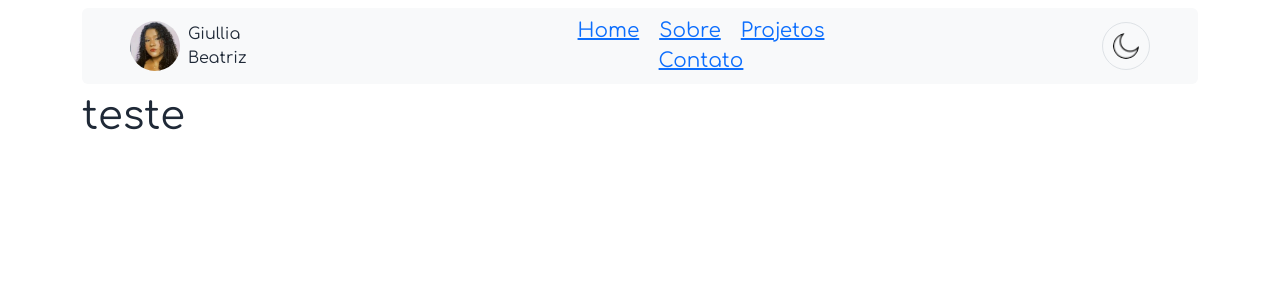
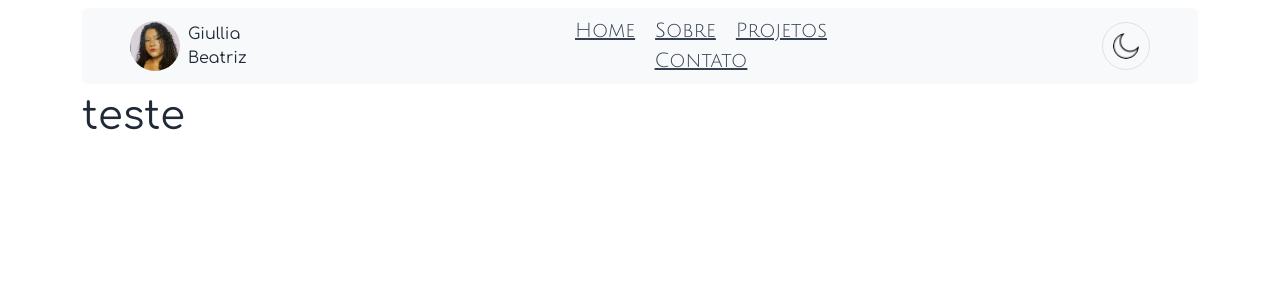
Before and after one commit to giulliabeatriz/portfolio, a React (Vite) app: page / in a window 1280 px wide. Shown: the top 300 px of the page. Built offline with nearby package versions, Linux system fonts and the light colour scheme.

Commit message:
[fix/add]: correções e inclusão de estilização via tailwind

```diff
--- a/src/components/Navbar/Navbar.jsx
+++ b/src/components/Navbar/Navbar.jsx
@@ -11,7 +11,7 @@ const Navbar = ({theme, setTheme}) => {
   const toggle_mode = ()=> {
     theme == 'light' ? setTheme('dark') : setTheme('light');
     console.log('clicked');
-  }
+    }
 
   return (
     <div className='py-2 align-items-center'>
@@ -23,10 +23,10 @@ const Navbar = ({theme, setTheme}) => {
           </span>
 
             <ul className="text-center m-0 col-lg-4">
-              <li><Link to="/">Home</Link></li>
-              <li><Link to="/sobre">Sobre</Link></li>
-              <li><Link to="/projetos">Projetos</Link></li>
-              <li><Link to="/contato">Contato</Link></li>
+              <li><Link to="/" className='font-heading text-gray-700 dark:text-gray-300'>Home</Link></li>
+              <li><Link to="/sobre" className='font-heading text-gray-700 dark:text-gray-300'>Sobre</Link></li>
+              <li><Link to="/projetos" className='font-heading text-gray-700 dark:text-gray-300'>Projetos</Link></li>
+              <li><Link to="/contato" className='font-heading text-gray-700 dark:text-gray-300'>Contato</Link></li>
             </ul>
 
             <button onClick={toggle_mode} aria-label='Alternar tema' className='toggle-icon rounded-circle p-2 border'>
--- a/src/components/Navbar/navbar.css
+++ b/src/components/Navbar/navbar.css
@@ -1,3 +1,8 @@
+nav {
+    --black: #000;
+    --white: #fff;
+}
+
 nav > span > img.profile {
     width: 50px;
 }
@@ -19,13 +24,17 @@ nav {
     background: #F8F9FA;
 }
 
+nav  li:hover {
+    color: #4F378B;
+}
+
 .toggle-icon {
     cursor: pointer;
     background-color: var(--grey);
 }
 
 .dark .navbar  {
-    background-color: #000;
+    background-color: var(--black);
     color: var(--white);
 }
 
@@ -35,11 +44,11 @@ nav {
 }
 
 .toggle-icon:active {
-  transform: scale(0.95);
-  box-shadow: inset 0 0 5px rgba(0,0,0,0.2);
+    transform: scale(0.95);
+    box-shadow: inset 0 0 5px rgba(0,0,0,0.2);
 }
 
 .toggle-icon:hover {
     transition: .2s all ease-in-out;
-  background-color: #807f7f;
+    background-color: #807f7f;
 }
```
